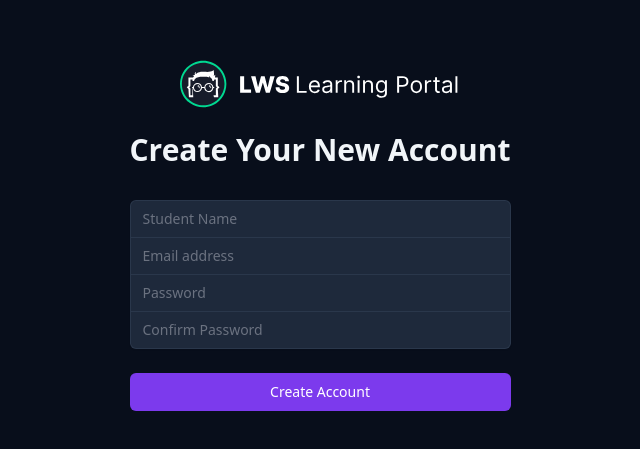
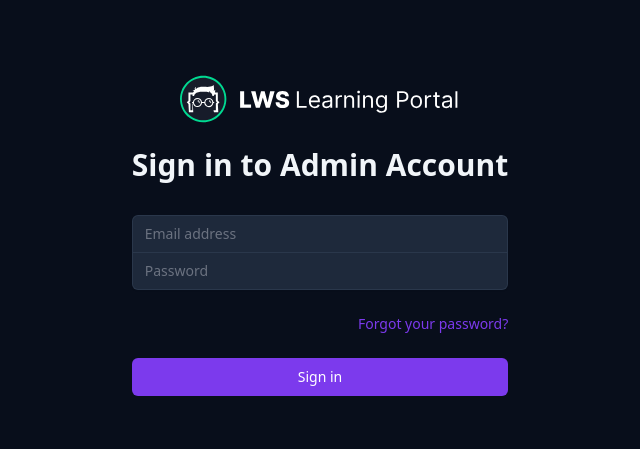
Before and after one commit to MohammadNaiem65/lws-final-assignment, a React (Vite) app: page / in a window 1280 px wide. Shown: the part 165-614 px from the top of the page, without its empty margins (320-960 px from the left). Built offline with nearby package versions, Linux system fonts and the light colour scheme.

Commit message:
created Admin login page design

```diff
--- a/src/App.jsx
+++ b/src/App.jsx
@@ -1,10 +1,10 @@
 import './App.css';
-import Register from './pages/Student/Register/Register';
+import Login from './pages/Admin/Login/Login';
 
 function App() {
 	return (
 		<div>
-			<Register />
+			<Login />
 		</div>
 	);
 }
--- /dev/null
+++ b/src/pages/Admin/Login/Form/Form.jsx
@@ -0,0 +1,55 @@
+export default function Form() {
+    return (
+		<form className='mt-8 space-y-6' action='#' method='POST'>
+			<input type='hidden' name='remember' value='true' />
+			<div className='rounded-md shadow-sm -space-y-px'>
+				<div>
+					<label htmlFor='email-address' className='sr-only'>
+						Email address
+					</label>
+					<input
+						id='email-address'
+						name='email'
+						type='email'
+						autoComplete='email'
+						required
+						className='login-input rounded-t-md'
+						placeholder='Email address'
+					/>
+				</div>
+				<div>
+					<label htmlFor='password' className='sr-only'>
+						Password
+					</label>
+					<input
+						id='password'
+						name='password'
+						type='password'
+						autoComplete='current-password'
+						required
+						className='login-input rounded-b-md'
+						placeholder='Password'
+					/>
+				</div>
+			</div>
+
+			<div className='flex items-center justify-end'>
+				<div className='text-sm'>
+					<a
+						href='#'
+						className='font-medium text-violet-600 hover:text-violet-500'>
+						Forgot your password?
+					</a>
+				</div>
+			</div>
+
+			<div>
+				<button
+					type='submit'
+					className='group relative w-full flex justify-center py-2 px-4 border border-transparent text-sm font-medium rounded-md text-white bg-violet-600 hover:bg-violet-700 focus:outline-none focus:ring-2 focus:ring-offset-2 focus:ring-violet-500'>
+					Sign in
+				</button>
+			</div>
+		</form>
+	);
+}
--- /dev/null
+++ b/src/pages/Admin/Login/Login.jsx
@@ -0,0 +1,20 @@
+import { portalLogo } from '../../../assets';
+import Form from './Form/Form';
+
+export default function Login() {
+	return (
+		<section className='py-6 bg-primary h-screen grid place-items-center'>
+			<div className='mx-auto max-w-md px-5 lg:px-0'>
+				<div>
+					<img className='h-12 mx-auto' src={portalLogo} />
+					<h2 className='mt-6 text-center text-3xl font-extrabold text-slate-100'>
+						Sign in to Admin Account
+					</h2>
+				</div>
+
+				{/* Form */}
+				<Form />
+			</div>
+		</section>
+	);
+}
```
